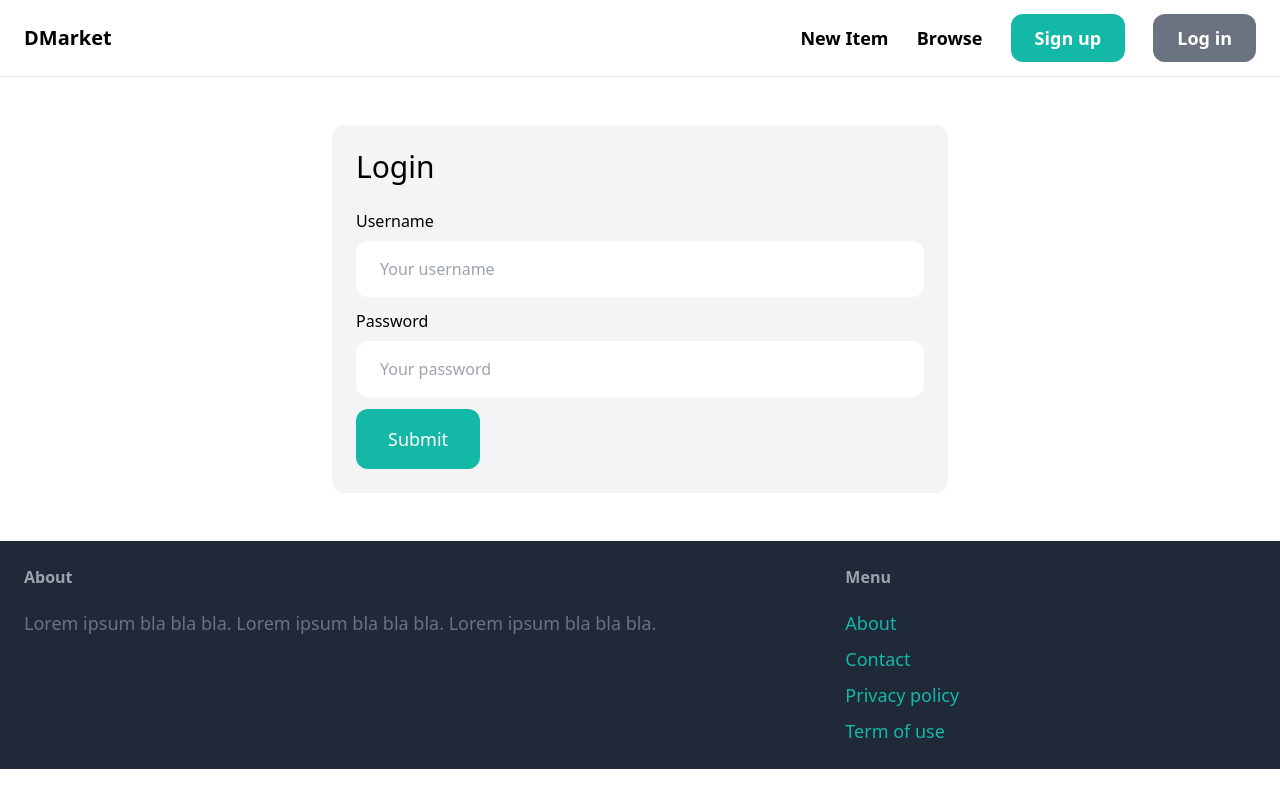
After one commit to marcelorum/Django-Marketplace, a Django app: page /login/ in a window 1280 px wide. The commit adds this page. Run offline with Django 4.2, Linux system fonts and the light colour scheme; some libraries are stand-ins or nearby versions.

Commit message:
Login Done

```diff
--- a/core/forms.py
+++ b/core/forms.py
@@ -1,5 +1,5 @@
 from django import forms
-from django.contrib.auth.forms import UserCreationForm
+from django.contrib.auth.forms import UserCreationForm, AuthenticationForm
 from django.contrib.auth.models import User
 
 class SignupForm(UserCreationForm):
@@ -23,3 +23,13 @@ class SignupForm(UserCreationForm):
         'placeholder': 'Repeat password',
         'class': 'w-full py-4 px-6 rounded-xl'
     }))
+
+class LoginForm(AuthenticationForm):
+    username = forms.CharField(widget=forms.TextInput(attrs={
+        'placeholder': 'Your username',
+        'class': 'w-full py-4 px-6 rounded-xl'
+    }))
+    password = forms.CharField(widget=forms.PasswordInput(attrs={
+        'placeholder': 'Your password',
+        'class': 'w-full py-4 px-6 rounded-xl'
+    }))
--- a/core/templates/base.html
+++ b/core/templates/base.html
@@ -15,7 +15,7 @@
                 <a href="#" class="text-lg font-semibold hover:text-gray-500">Browse</a>
 
                 <a href="{% url 'core:signup' %}" class="px-6 py-3 text-lg font-semibold bg-teal-500 text-white rounded-xl hover:bg-teal-700">Sign up</a>
-                <a href="#" class="px-6 py-3 text-lg font-semibold bg-gray-500 text-white rounded-xl hover:bg-gray-700">Log in</a>
+                <a href="{% url 'core:login' %}" class="px-6 py-3 text-lg font-semibold bg-gray-500 text-white rounded-xl hover:bg-gray-700">Log in</a>
 
             </div>
         </nav>
--- /dev/null
+++ b/core/templates/login.html
@@ -0,0 +1,35 @@
+{% extends 'base.html' %}
+
+{% block title %}Sign Up{% endblock %}
+
+{% block content %}
+<div class="w-1/2 my-6 mx-auto p-6 bg-gray-100 rounded-xl">
+    <h1 class="mb-6 text-3xl">Login</h1>
+
+    <form method="post" action=".">
+        {% csrf_token %}
+
+        <div class="mb-3">
+            <label class="inline-block mb-2">Username</label><br>
+            {{ form.username }}
+        </div>
+
+        <div class="mb-3">
+            <label class="inline-block mb-2">Password</label><br>
+            {{ form.password }}
+        </div>
+
+        {% if form.errors or form.non_field_errors %}
+            <div class="mb-3 p-6 bg-red-100 rounded-xl">
+                {% for field in form %}
+                    {{ field.errors }}
+                {% endfor %}
+
+                {{ form.non_field_errors }}
+            </div>
+        {% endif %}
+
+        <button class="py-4 px-8 text-lg bg-teal-500 hover:bg-teal-700 rounded-xl text-white">Submit</button>
+    </form>
+</div>
+{% endblock %}
--- a/core/urls.py
+++ b/core/urls.py
@@ -1,11 +1,12 @@
 from django.urls import path
-
+from django.contrib.auth import views as auth_views
 from . import views
-
+from .forms import LoginForm
 app_name = 'core'
 
 urlpatterns = [
     path('', views.index, name='index'),
     path('contact/', views.contact, name='contact'),
     path('signup/', views.signup, name='signup'),
+    path('login/', auth_views.LoginView.as_view(template_name='login.html', authentication_form=LoginForm), name='login'),
 ]
--- a/dmarket/settings.py
+++ b/dmarket/settings.py
@@ -27,6 +27,9 @@ DEBUG = True
 
 ALLOWED_HOSTS = []
 
+LOGIN_URL = '/login/'
+LOGIN_REDIRECT_URL = '/'
+LOGOUT_REDIRECT_URL = '/'
 
 # Application definition
 
```
